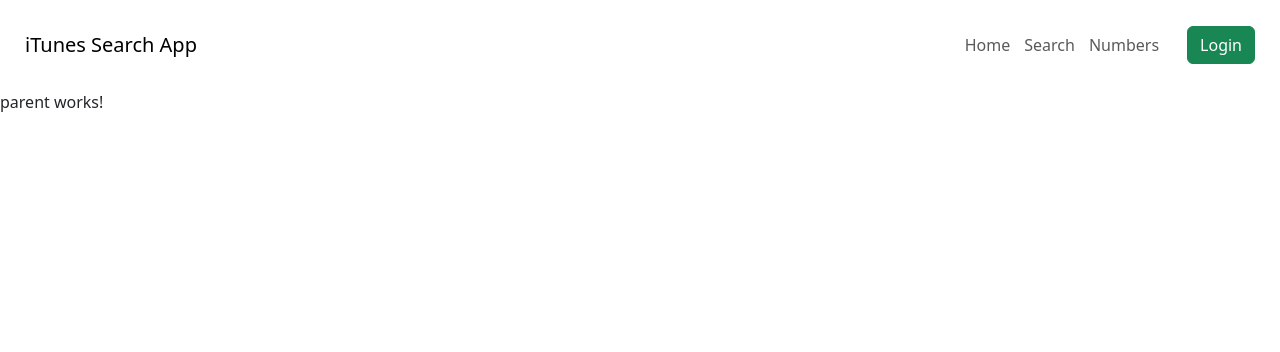
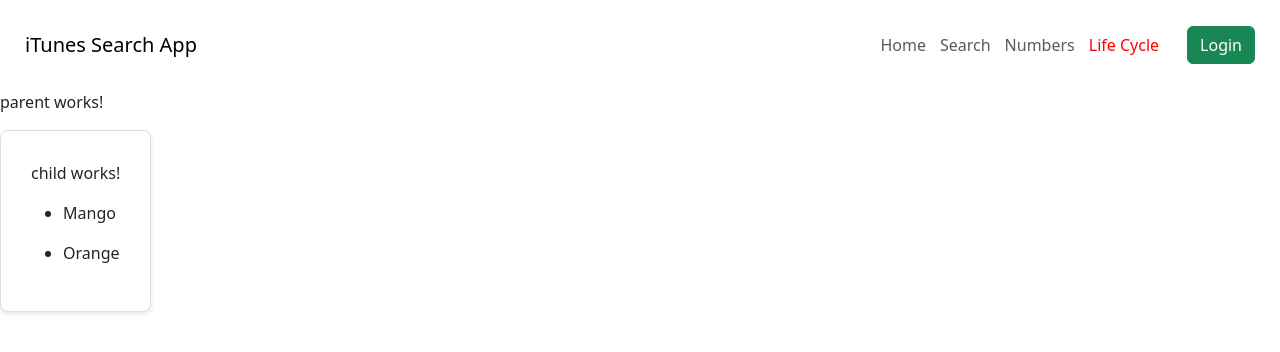
Before and after one commit to AsmaaFH/Angular-18-practice, an Angular app: page /lifecycle in a window 1280 px wide. Shown: the top 352 px of the page. Built offline with nearby package versions, Linux system fonts and the light colour scheme.

Commit message:
view-child

```diff
--- a/src/app/Lifecycle Hooks/child/child.component.html
+++ b/src/app/Lifecycle Hooks/child/child.component.html
@@ -1,4 +1,4 @@
-<app-card [customStyle]="{ padding: '30px', width: 'fit-content'}">
+<app-card #cardComp [customStyle]="{ padding: '30px', width: 'fit-content'}">
   <p>child works!</p>
   <ul *ngFor="let item of items">
     <li>{{ item }}</li>
--- a/src/app/Lifecycle Hooks/child/child.component.ts
+++ b/src/app/Lifecycle Hooks/child/child.component.ts
@@ -1,5 +1,5 @@
 import { CommonModule } from '@angular/common';
-import { Component, Input, SimpleChanges } from '@angular/core';
+import { Component, ElementRef, Input, SimpleChanges, ViewChild } from '@angular/core';
 import { CardComponent } from '../../Shared/card/card.component';
 
 @Component({
@@ -11,5 +11,17 @@ import { CardComponent } from '../../Shared/card/card.component';
 })
 export class ChildComponent {
   @Input() items: string[] = [];
+  @ViewChild('cardComp') cardCompRef! : CardComponent;
+  constructor(){
+    // console.log('Constructor ViewChild '+this.cardCompRef);
+  }
+  ngOnInit(){
+    // console.log('ngOnInit ViewChild '+this.cardCompRef);
 
+  }
+
+  ngAfterViewInit(){
+    // console.log('ngAfterViewInit ViewChild:', JSON.stringify(this.cardCompRef));
+
+  }
 }
--- a/src/app/Lifecycle Hooks/parent/parent.component.html
+++ b/src/app/Lifecycle Hooks/parent/parent.component.html
@@ -1,3 +1,3 @@
 <p>parent works!</p>
 
-<!-- <app-child [items]="items"></app-child> -->
+<app-child [items]="items"></app-child>
--- a/src/app/Lifecycle Hooks/parent/parent.component.ts
+++ b/src/app/Lifecycle Hooks/parent/parent.component.ts
@@ -1,5 +1,6 @@
 import { ChangeDetectionStrategy, Component, SimpleChanges } from '@angular/core';
 import { ChildComponent } from '../child/child.component';
+import { of, tap } from 'rxjs';
 
 @Component({
   selector: 'app-parent',
@@ -12,46 +13,20 @@ import { ChildComponent } from '../child/child.component';
 export class ParentComponent {
   items = ['Mango', 'Orange'];
 
-  constructor() {
-    console.log(`constructor  - data is ${this.items}`);
-  }
+  constructor() {}
 
   ngOnInit() {
-    console.log(`ngOnInit  - data is ${this.items}`);
+    //for testing
+    let observable = of(this.items);
+    observable.subscribe((items) => console.log(items));
+
+    observable.pipe(tap((data) => console.log('Received:', data)));
+    observable.subscribe();
   }
 
   ngOnChanges(changes: SimpleChanges) {
-    console.log(`ngOnChanges - data is ${this.items}`);
-
     for (let key in changes) {
       let change = changes[key];
-      console.log(`${key} changed.
-      Current : ${change.currentValue}.
-      Previous: ${change.previousValue}`);
     }
   }
-
-  ngDoCheck() {
-    console.log(`ngDoCheck  - data is ${this.items}`);
-  }
-
-  ngAfterContentInit() {
-    console.log("ngAfterContentInit");
-  }
-
-  ngAfterContentChecked() {
-    console.log("ngAfterContentChecked");
-  }
-
-  ngAfterViewInit() {
-    console.log("ngAfterViewInit");
-  }
-
-  ngAfterViewChecked() {
-    console.log("ngAfterViewChecked");
-  }
-
-  ngOnDestroy() {
-    console.log("ngOnDestroy");
-  }
 }
--- a/src/app/Routing/header/header.component.html
+++ b/src/app/Routing/header/header.component.html
@@ -10,6 +10,9 @@
     <li class="nav-item" [routerLinkActive]="['active']">
       <a class="nav-link" [routerLink]="['numbers']">Numbers</a>
     </li>
+    <li class="nav-item" [routerLinkActive]="['active']">
+      <a class="nav-link" [routerLink]="['lifecycle']">Life Cycle</a>
+    </li>
     <li>
       <a *ngIf="auth.isLoggedIn()" (click)="logout()" class="btn btn-warning">Logout</a>
     </li>
```
